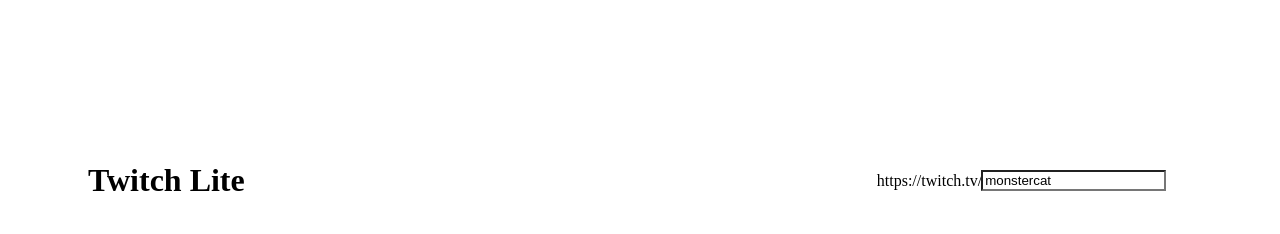
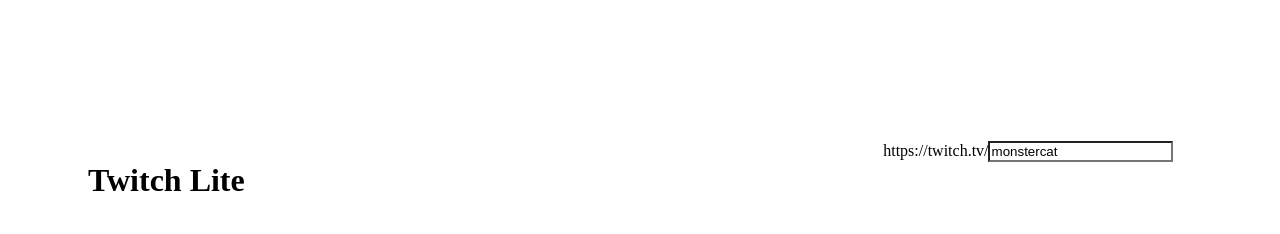
Before and after one commit to hieumdd/twitch-lite, a Gatsby site: page / in a window 1280 px wide. Shown: the top 234 px of the page. Built offline with nearby package versions, Linux system fonts and the light colour scheme; Gatsby itself is replaced by a stand-in of ours; no server answers; grey boxes are pictures that could not be loaded.

Commit message:
Refactored into 4 components, Added localStorage

```diff
--- a/src/components/Header.jsx
+++ b/src/components/Header.jsx
@@ -1,39 +1,10 @@
 import React from 'react';
-import PropTypes from 'prop-types';
-import {
-  Heading,
-  Stack,
-  FormControl,
-  InputGroup,
-  Input,
-  InputLeftAddon,
-} from '@chakra-ui/react';
+import { Heading } from '@chakra-ui/react';
 
-const Header = ({ channel, onChange }) => (
-  <Stack
-    width="100%"
-    direction="row"
-    justify="center"
-    align="center"
-    spacing="1rem"
-  >
-    <Heading as="h1" size="lg" flex="7">
-      Twitch Lite
-    </Heading>
-    <Stack as="form" direction="row" spacing="1rem" flex="3" bgColor="white">
-      <FormControl isRequired>
-        <InputGroup>
-          <InputLeftAddon children="https://twitch.tv/" />
-          <Input type="text" value={channel} onChange={onChange} />
-        </InputGroup>
-      </FormControl>
-    </Stack>
-  </Stack>
+const Header = () => (
+  <Heading as="h1" size="lg">
+    Twitch Lite
+  </Heading>
 );
 
-Header.propTypes = {
-  onChange: PropTypes.func.isRequired,
-  channel: PropTypes.string.isRequired,
-};
-
 export default Header;
--- /dev/null
+++ b/src/components/TwitchChannel.jsx
@@ -0,0 +1,27 @@
+import React from 'react';
+import PropTypes from 'prop-types';
+import {
+  Flex,
+  FormControl,
+  InputGroup,
+  Input,
+  InputLeftAddon,
+} from '@chakra-ui/react';
+
+const TwitchChannel = ({ channel, onChange }) => (
+  <Flex as="form" flex="3">
+    <FormControl isRequired>
+      <InputGroup>
+        <InputLeftAddon children="https://twitch.tv/" />
+        <Input type="text" value={channel} onChange={onChange} />
+      </InputGroup>
+    </FormControl>
+  </Flex>
+);
+
+TwitchChannel.propTypes = {
+  onChange: PropTypes.func.isRequired,
+  channel: PropTypes.string.isRequired,
+};
+
+export default TwitchChannel;
--- a/src/components/TwitchPlayer.jsx
+++ b/src/components/TwitchPlayer.jsx
@@ -21,8 +21,8 @@ const TwitchPlayer = ({ channel }) => {
         width="100%"
         height="100%"
         title="Twitch Player"
+        allowFullScreen
         src={src}
-        allowFullScreen
       />
     </AspectRatio>
   );
--- a/src/pages/index.jsx
+++ b/src/pages/index.jsx
@@ -1,30 +1,39 @@
-import React, { useState } from 'react';
+import React, { useState, useEffect } from 'react';
 
 import { Center, Wrap, WrapItem } from '@chakra-ui/react';
 
 import Header from '../components/Header';
+import TwitchChannel from '../components/TwitchChannel';
 import TwitchPlayer from '../components/TwitchPlayer';
 import TwitchChat from '../components/TwitchChat';
 
 const DEFAULT_CHANNEL = 'monstercat';
 
 const App = () => {
-  const [channel, setChannel] = useState(DEFAULT_CHANNEL);
+  const [channel, setChannel] = useState();
+
+  useEffect(() => {
+    setChannel(localStorage.getItem('channel') ?? DEFAULT_CHANNEL);
+  }, []);
 
   const handleChange = (event) => {
-    if (event.target.value) {
-      setChannel(event.target.value);
-    } else {
-      setChannel(DEFAULT_CHANNEL);
-    }
+    const channelToSet = event.target.value ?? DEFAULT_CHANNEL;
+    setChannel(channelToSet);
   };
+
+  useEffect(() => {
+    localStorage.setItem('channel', channel);
+  }, [channel]);
 
   return (
     <Center w="100vw" h="100vh">
       <Center w="90%" h="90%">
         <Wrap className="shadow" p="1rem" w="100%" spacing="1rem">
-          <WrapItem flex="1 0 calc(100% - 1rem)">
-            <Header channel={channel} onChange={handleChange} />
+          <WrapItem flex="1 0 calc(70% - 1rem)">
+            <Header />
+          </WrapItem>
+          <WrapItem className="shadow" flex="1 0 calc(30% - 1rem)">
+            <TwitchChannel channel={channel} onChange={handleChange} />
           </WrapItem>
           <WrapItem className="shadow" flex="1 0 calc(70% - 1rem)">
             <TwitchPlayer channel={channel} />
```
Also changed, not shown: src/components/TwitchChat.jsx (+1 -6 lines).
